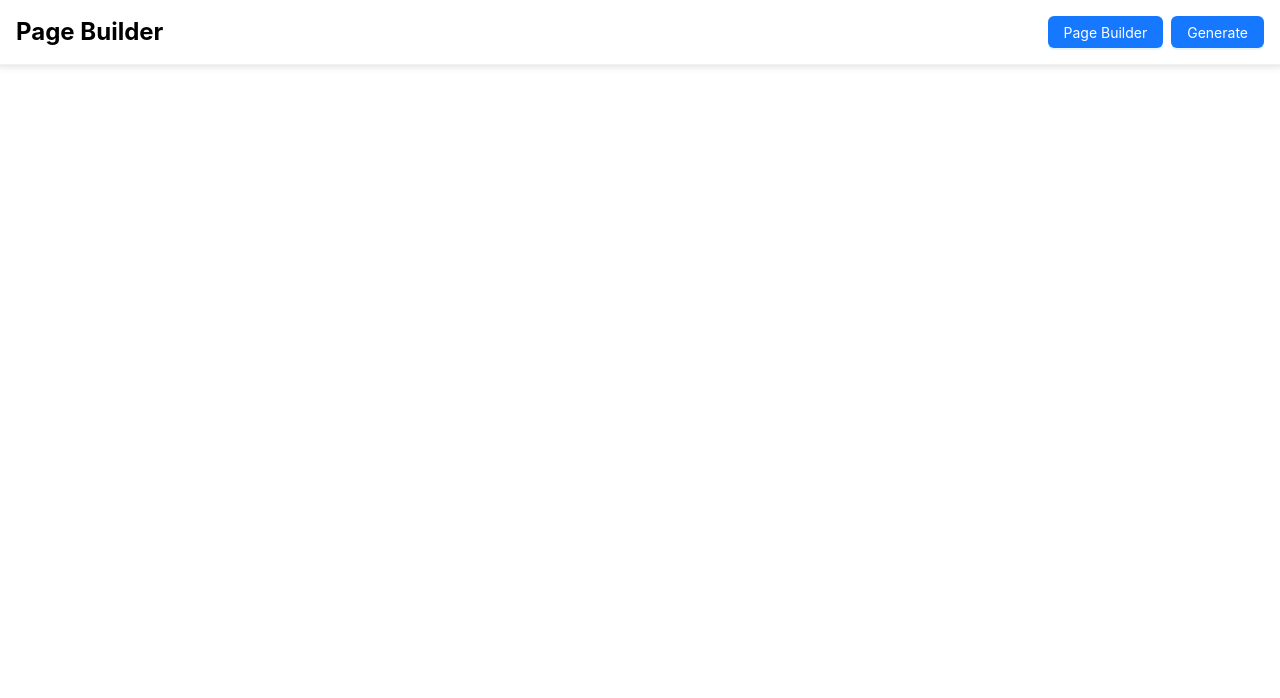
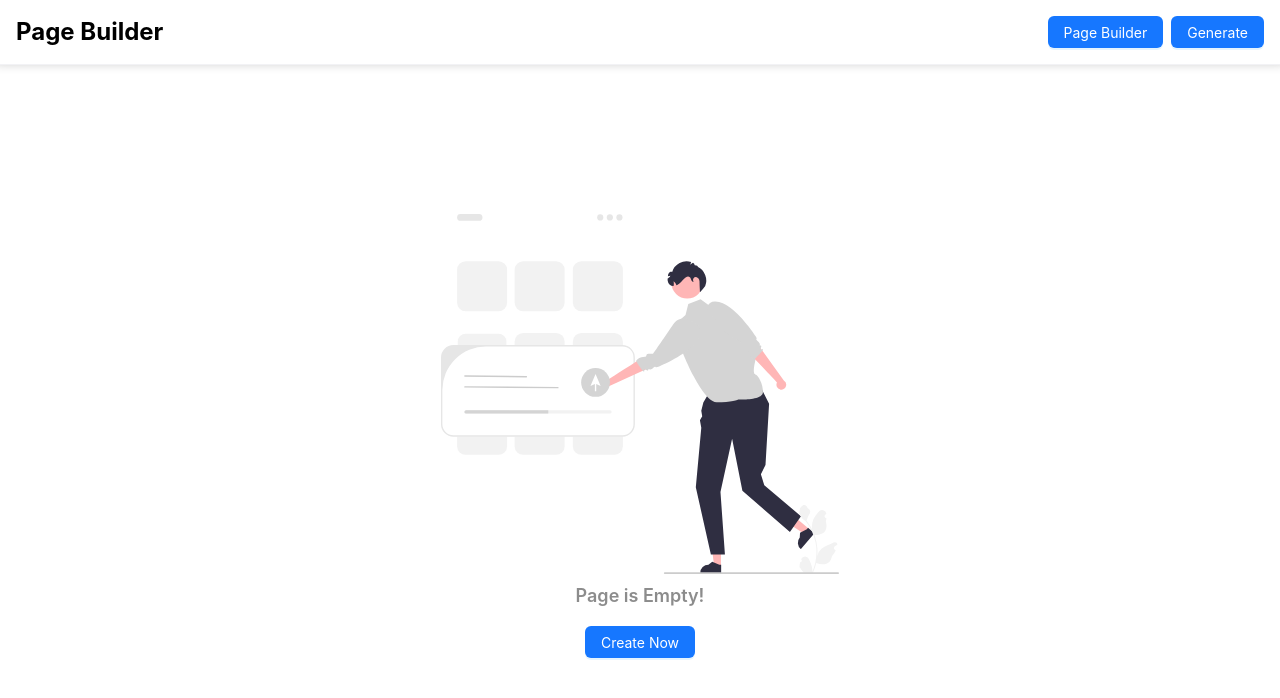
Before and after one commit to killcodeX/react-page-builder-v2, a React (Create React App) app in the folder pagebuilder/: page /preview in a window 1280 px wide. Shown: the top 698 px of the page. Built offline with nearby package versions, Linux system fonts and the light colour scheme.

Commit message:
feat: removed delete icon

```diff
--- a/pagebuilder/src/Components/ComponentLists/index.jsx
+++ b/pagebuilder/src/Components/ComponentLists/index.jsx
@@ -19,7 +19,13 @@ export default function ComponentList() {
 function ComponentCards({item}){
     const [{isDragging}, drag] = useDrag(() => ({
         type: item.component,
-        item: item,
+        item: () => {
+            let obj = {
+                ...item,
+            }
+            delete obj["icon"]
+            return obj
+        },
         collect: monitor => ({
           isDragging: !!monitor.isDragging(),
         }),
--- a/pagebuilder/src/Modules/Header/index.jsx
+++ b/pagebuilder/src/Modules/Header/index.jsx
@@ -15,7 +15,6 @@ function Header({isDarkMode, setIsDarkMode}){
         navigate('/');
     }
     const moveToGenerate = () =>{
-        console.log('moveToGenerate')
         navigate('/json-generator');
     }
 
@@ -25,7 +24,7 @@ function Header({isDarkMode, setIsDarkMode}){
             <header className='header'>
                 <div className='header-left-side'>Page Builder</div>
                 <div className='right-left-side'>
-                    <Switch value={isDarkMode} onChange={() => setIsDarkMode(!isDarkMode)} />
+                    {/* <Switch value={isDarkMode} onChange={() => setIsDarkMode(!isDarkMode)} /> */}
                     <Button type="primary" onClick={savePage}>Save</Button>
                     <Button type="primary" onClick={moveToPreview}>Preview</Button>
                 </div>
--- a/pagebuilder/src/Modules/Preview/index.jsx
+++ b/pagebuilder/src/Modules/Preview/index.jsx
@@ -1,9 +1,13 @@
-import React,{ useEffect, useState} from 'react';
+import React, { useEffect, useState } from "react";
 import "./style.css";
 import { useSelector } from "react-redux";
-import PageResolver from '../../Resolver/PageResolver';
+import { useNavigate } from 'react-router-dom';
+import { Empty, Button } from "antd";
+import PageResolver from "../../Resolver/PageResolver";
+import PreviewImg from "../../Assets/sectiondrop.svg";
 
 export default function Preview() {
+  const navigate = useNavigate();
   const layersData = useSelector((state) => state.build);
   const [layers, setLayers] = useState(layersData.pageBuilder || []);
 
@@ -11,14 +15,31 @@ export default function Preview() {
     setLayers(layersData.pageBuilder);
   }, [layersData.pageBuilder]);
 
+  if (layers.length == 0) {
+    return (
+      <main className="page-builder-previewer-empty">
+        <Empty
+          image={PreviewImg}
+          imageStyle={{ height: 360 }}
+          description={
+            <span style={{ fontWeight: 600, fontSize: "18px" }}>
+              Page is Empty!
+            </span>
+          }
+        >
+          <Button type="primary" onClick={() => navigate("/")}>
+            Create Now
+          </Button>
+        </Empty>
+      </main>
+    );
+  }
 
   return (
-    <main className='page-builder-previewer'>
-      {
-        layers.map((item) =>{
-          return <PageResolver key={item.id} component={item}/>
-        })
-      }
+    <main className="page-builder-previewer">
+      {layers.map((item) => {
+        return <PageResolver key={item.id} component={item} />;
+      })}
     </main>
-  )
+  );
 }
--- a/pagebuilder/src/Modules/Preview/style.css
+++ b/pagebuilder/src/Modules/Preview/style.css
@@ -1,3 +1,11 @@
 .page-builder-previewer{
     margin-top: 4.5rem;
 }
+
+.page-builder-previewer-empty{
+    display: flex;
+    justify-content: center;
+    align-items: center;
+    height: calc(100vh - 4.5rem);
+    margin-top: 4.5rem;
+}
--- a/pagebuilder/src/Resolver/BuilderResolver/FlexResolver/index.jsx
+++ b/pagebuilder/src/Resolver/BuilderResolver/FlexResolver/index.jsx
@@ -8,7 +8,6 @@ export default function FlexResolver({flexId}) {
   const [{ canDrop, isOver }, drop] = useDrop(() => ({
     accept: ["grid", "flexwrapper", "button"],
     drop: (item, monitor) => {
-      delete item["icon"]
       dispatch(addComponentToFlex(flexId, item));
     },
     collect: (monitor) => ({
--- a/pagebuilder/src/Resolver/BuilderResolver/index.jsx
+++ b/pagebuilder/src/Resolver/BuilderResolver/index.jsx
@@ -20,7 +20,6 @@ export default function BuilderResolver() {
   const [{ canDrop, isOver }, drop] = useDrop(() => ({
     accept: "section",
     drop: (item) => {
-      delete item["icon"]
       dispatch(addSection({...item, id:uuid()}));
     },
     canDrop: (item) => item.component === "section",
--- a/pagebuilder/src/Resolver/BuilderResolver/layers.jsx
+++ b/pagebuilder/src/Resolver/BuilderResolver/layers.jsx
@@ -25,7 +25,6 @@ export function Layers(layer) {
   const [{ canDrop, isOver, dropTargets }, drop] = useDrop(() => ({
     accept: ["grid", "flexwrapper"],
     drop: (item, monitor) => {
-      delete item["icon"]
       dispatch(addGridorFlex(layer.id, item));
     },
     collect: (monitor) => ({
```
